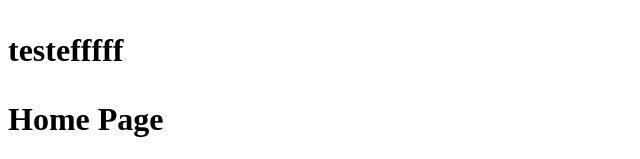
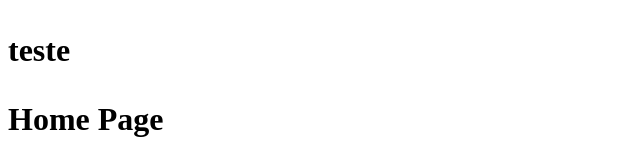
Before and after one commit to mlopes7599/aulagithub, a plain HTML site: page vendas.html in a window 1280 px wide. Shown: the top 159 px of the page, without its empty margins (0-640 px from the left). Drawn offline with Linux system fonts and the light colour scheme.

Commit message:
Update vendas.html

```diff
--- a/vendas.html
+++ b/vendas.html
@@ -7,7 +7,7 @@
 </head>
 <body>
     <h1>
-        <p>testefffff</p>
+        <p>teste</p>
         Home Page
     </h1>
     <a href="index.html">Ir para a página de vendas</a>
```
